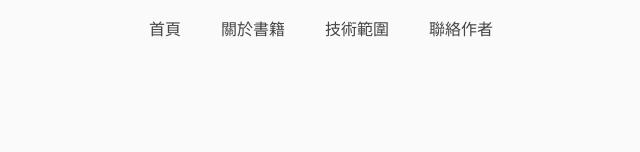
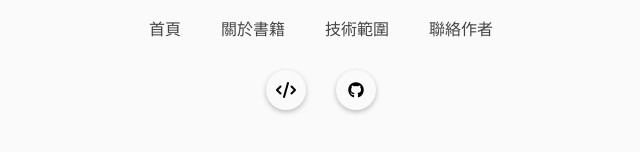
Before and after one commit to Tsai-0/mcu-113-1-web-10210426, a plain HTML site: page src/index.html in a window 1280 px wide. Shown: the part 2407-2559 px from the top of the page, 319-959 px from the left. Before the commit the page ends 2507 px from the top, so only its background shows below. Drawn offline with Linux system fonts and the light colour scheme.

Commit message:
feat(footer): 頁尾圖示樣式實作

```diff
--- a/src/index.html
+++ b/src/index.html
@@ -157,6 +157,10 @@
             <a href="contact">聯絡作者</a>
           </li>
         </ul>
+        <div class="footer-icons">
+          <div class="icon"><i class="fa-solid fa-code"></i></div>
+          <div class="icon"><i class="fa-brands fa-github"></i></div>
+        </div>
       </footer>
     </div>
     <script src="./main.js"></script>
--- a/src/scss/_footer.scss
+++ b/src/scss/_footer.scss
@@ -24,4 +24,8 @@ footer {
       }
     }
   }
+  .footer-icons {
+    display: flex;
+    gap: 30px;
+  }
 }
--- a/src/scss/_home.scss
+++ b/src/scss/_home.scss
@@ -40,16 +40,6 @@
     display: flex;
     margin-top: 5em;
     gap: 30px;
-    .icon {
-      display: flex;
-      justify-content: center;
-      align-items: center;
-      width: 40px;
-      height: 40px;
-      border-radius: 50%;
-      cursor: pointer;
-      box-shadow: 0px 2px 5px 0px rgba(0, 0, 0, 0.25);
-    }
   }
 }
 
--- a/src/scss/style.scss
+++ b/src/scss/style.scss
@@ -67,3 +67,13 @@ body {
 i {
   font-size: 16px;
 }
+.icon {
+  display: flex;
+  justify-content: center;
+  align-items: center;
+  width: 40px;
+  height: 40px;
+  border-radius: 50%;
+  cursor: pointer;
+  box-shadow: 0px 2px 5px 0px rgba(0, 0, 0, 0.25);
+}
```
Also changed, not shown: src/style.min.css, 1 other file.
